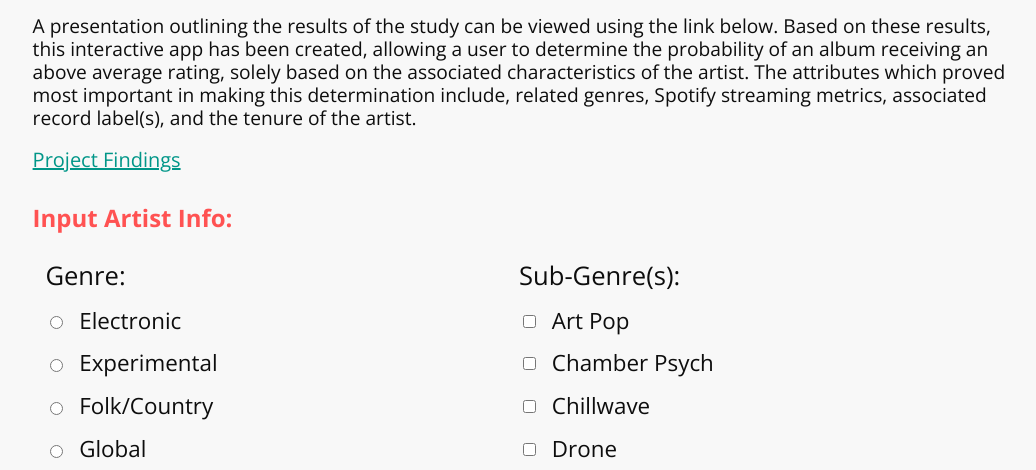
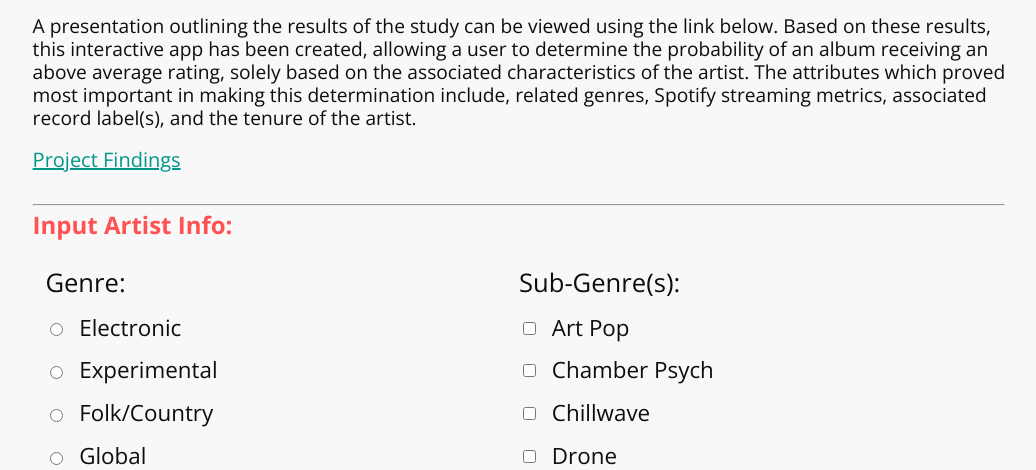
Before and after one commit to whitehdt/Pitchfork_App, a Flask app: page /artist_info in a window 1280 px wide. Shown: the part 980-1450 px from the top of the page, without its empty margins (121-1157 px from the left). Run offline with Flask 2, Linux system fonts and the light colour scheme; parts of the project's set-up code (start-up, migrations or seed data) failed here and were passed over.

Commit message:
add line break

```diff
--- a/static/style_artist.css
+++ b/static/style_artist.css
@@ -91,6 +91,17 @@ main {
   margin: 0 auto;
   padding: 1.6rem;
 }
+
+hr {
+    display: block;
+    margin-top: 0.5em;
+    margin-bottom: 0.5em;
+    margin-left: auto;
+    margin-right: auto;
+    border-style: inset;
+    border-width: 1px;
+}
+
 /* DOM */
 
 
--- a/templates/artist_info_LR.html
+++ b/templates/artist_info_LR.html
@@ -34,6 +34,8 @@
 
 
 			</section>
+
+		  <hr>
 
 			<h3 style="color: #ff5252;">Input Artist Info:</h3>
 
```
